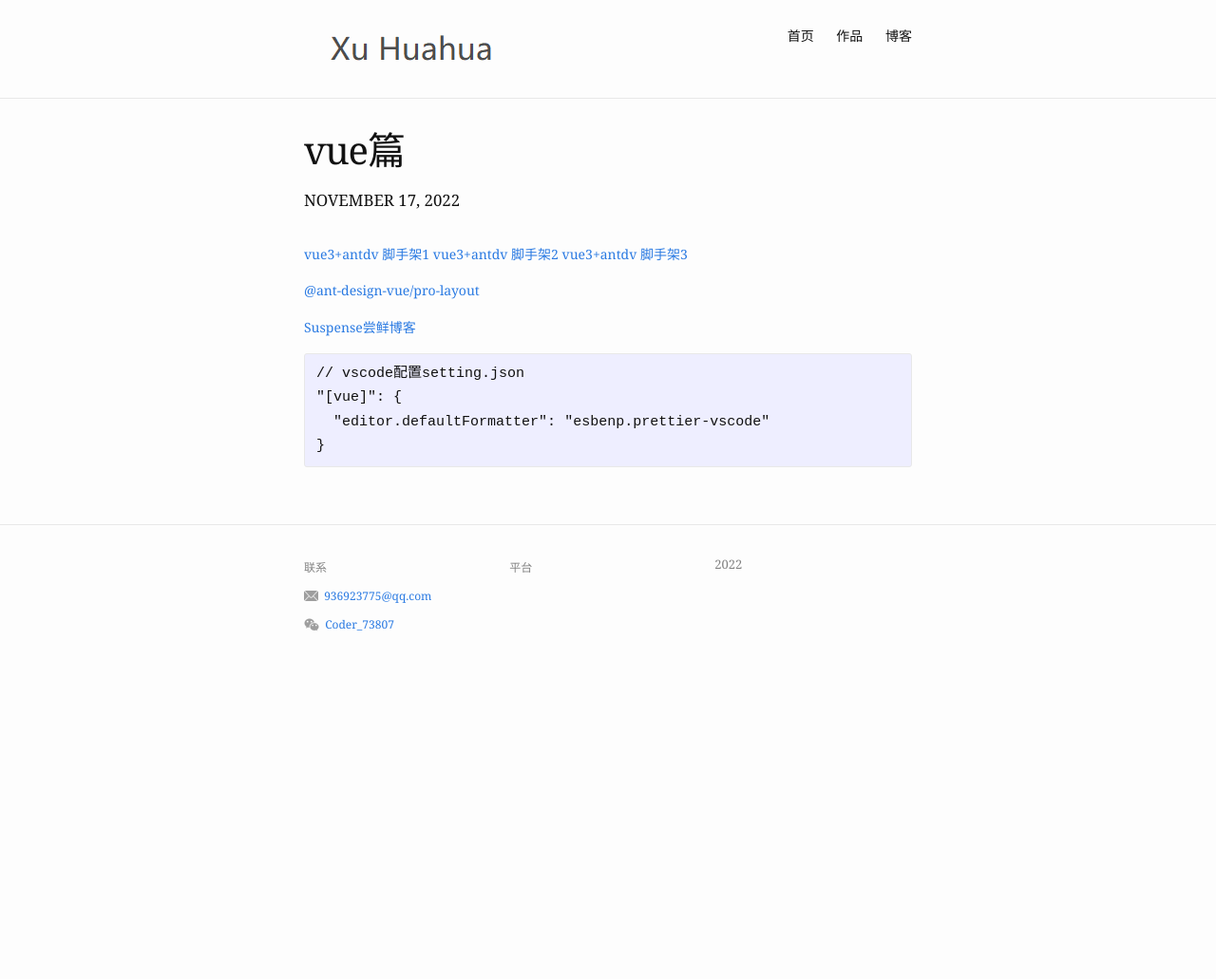
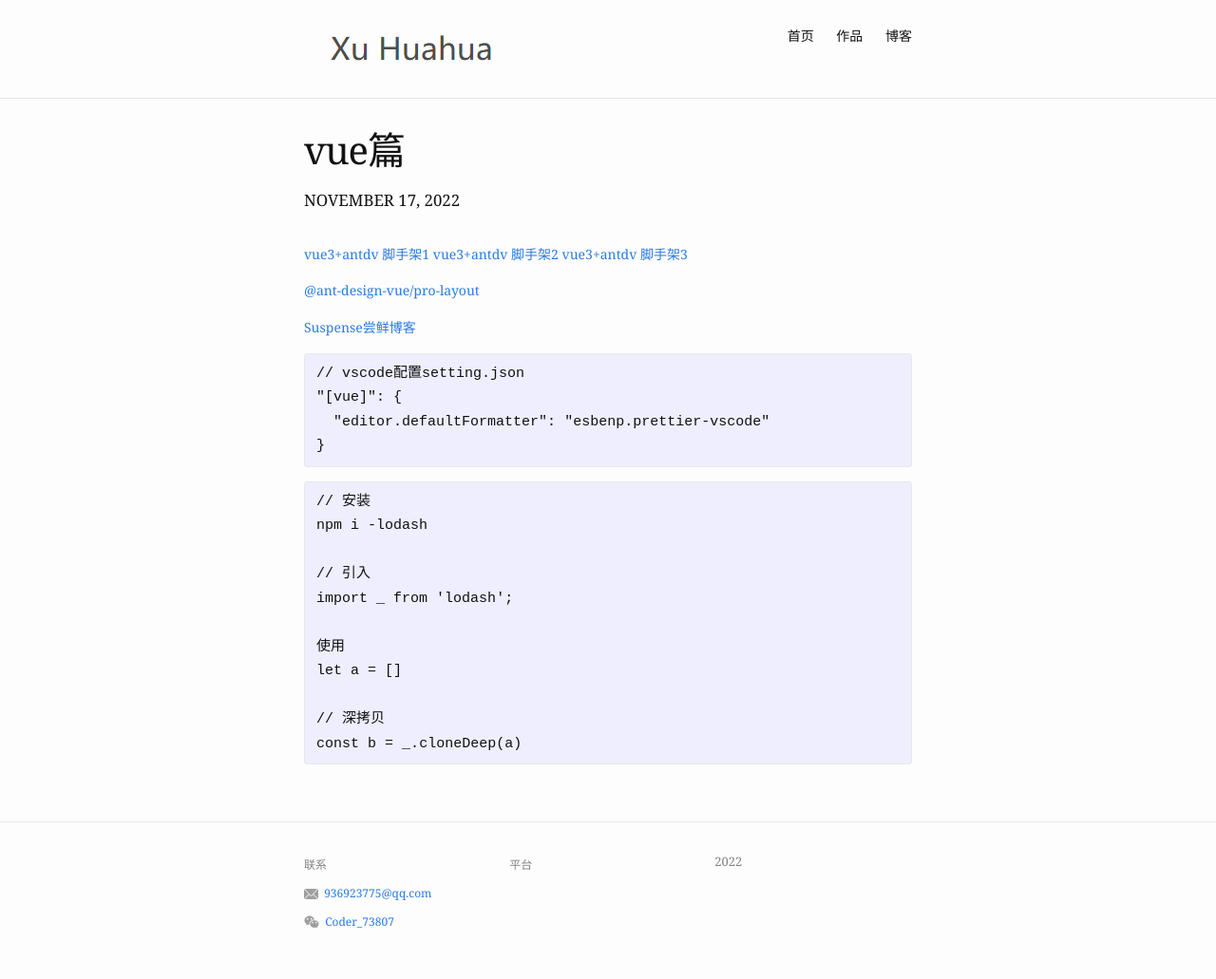
Before and after one commit to ExcellentTim/ExcellentTim.github.io, a Jekyll site: the page built from _posts/2022-11-17-vue篇.md, in a window 1280 px wide. Shown: the whole page at 95% size. Built offline with Jekyll 4.4.1, drawn with Linux system fonts in a browser that asks for light colours; before the commit the page ends 900 px from its top, so only the background shows below that.

Commit message:
修改文件: _posts/2022-11-17-vue篇.md

````diff
--- a/_posts/2022-11-17-vue篇.md
+++ b/_posts/2022-11-17-vue篇.md
@@ -19,3 +19,17 @@ date:   2022-11-17 14:00:00
   "editor.defaultFormatter": "esbenp.prettier-vscode"
 }
 ```
+
+``` javascript
+// 安装
+npm i -lodash
+
+// 引入
+import _ from 'lodash';
+
+使用
+let a = []
+
+// 深拷贝
+const b = _.cloneDeep(a)
+```
````
